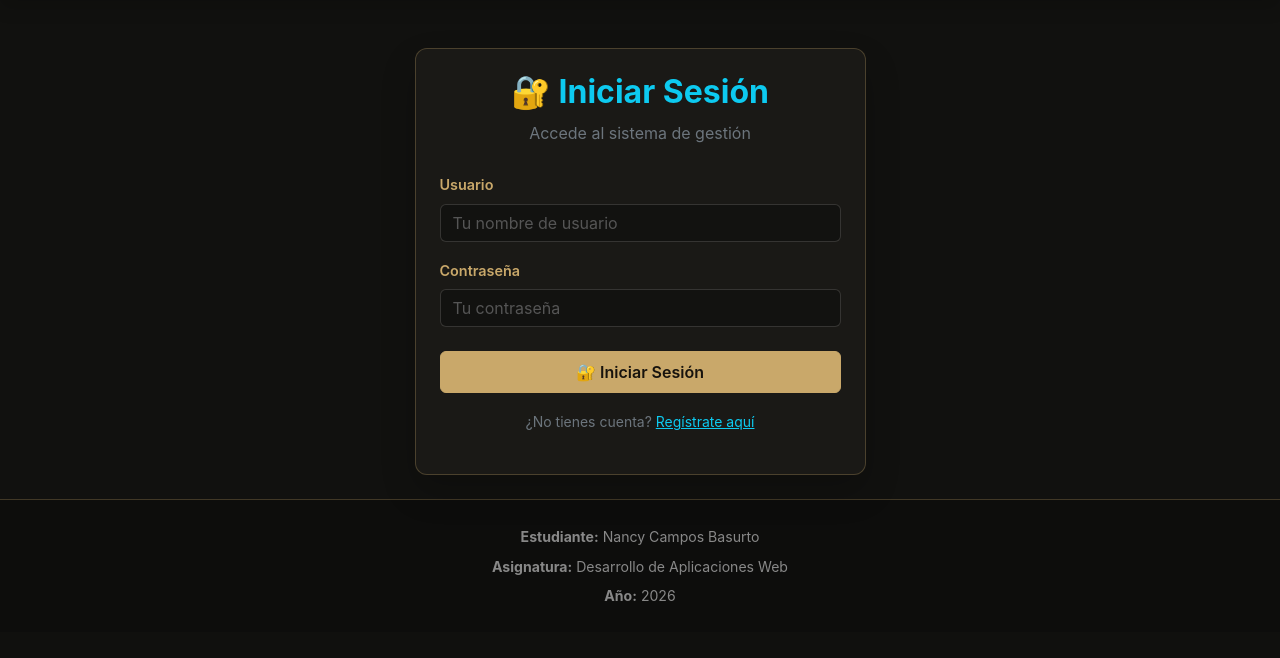
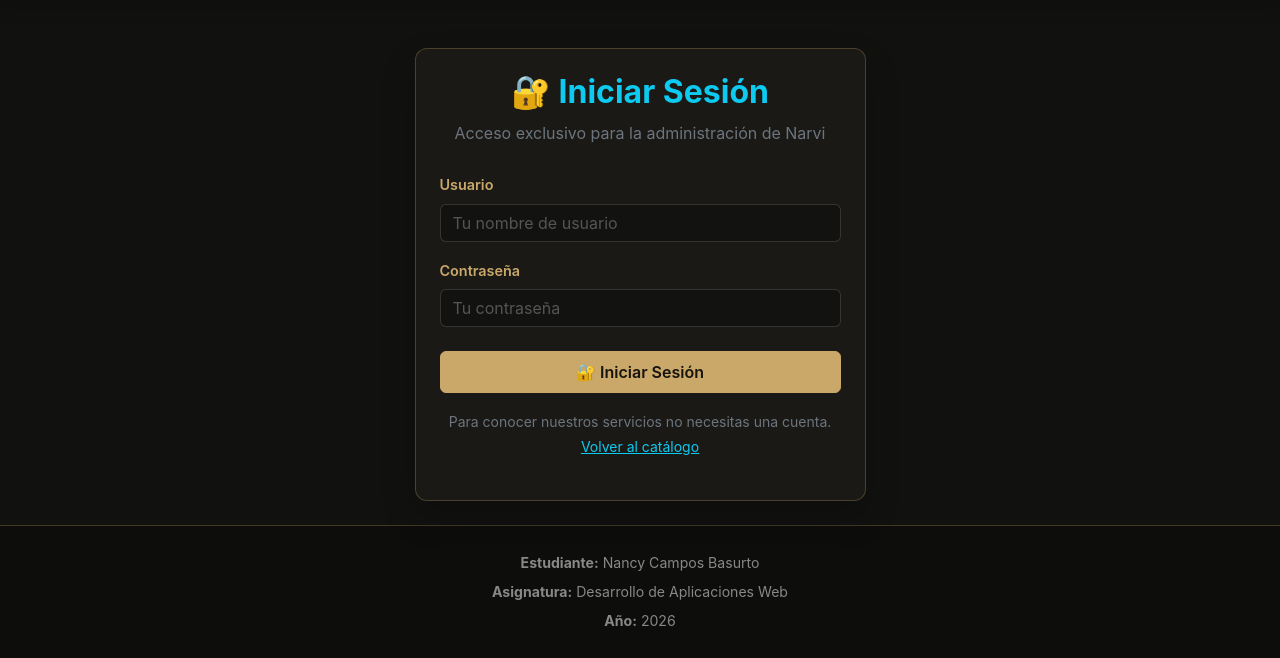
Before and after one commit to Nanmary49/2626---DESARROLLO-DE-APLICACIONES-WEB, a Flask app: page /login in a window 1280 px wide. Shown: the part 263-921 px from the top of the page. Before the commit the page ends 864 px from the top, so only its background shows below. Run offline with Flask 3, Linux system fonts and the light colour scheme; parts of the project's set-up code (start-up, migrations or seed data) failed here and were passed over; some libraries are stand-ins or nearby versions.

Commit message:
Update login.html

```diff
--- a/templates/login.html
+++ b/templates/login.html
@@ -10,7 +10,7 @@
             <div class="card-formulario p-4">
                 <div class="text-center mb-4">
                     <h2 class="text-info fw-bold">🔐 Iniciar Sesión</h2>
-                    <p class="text-secondary">Accede al sistema de gestión</p>
+                    <p class="text-secondary">Acceso exclusivo para la administración de Narvi</p>
                 </div>
 
                 <!-- Mensajes flash -->
@@ -55,8 +55,8 @@
 
                     <div class="text-center">
                         <p class="text-secondary small">
-                            ¿No tienes cuenta?
-                            <a href="/registro" class="text-info">Regístrate aquí</a>
+                            Para conocer nuestros servicios no necesitas una cuenta.
+                            <a href="/#catalogo" class="text-info">Volver al catálogo</a>
                         </p>
                     </div>
 
```
